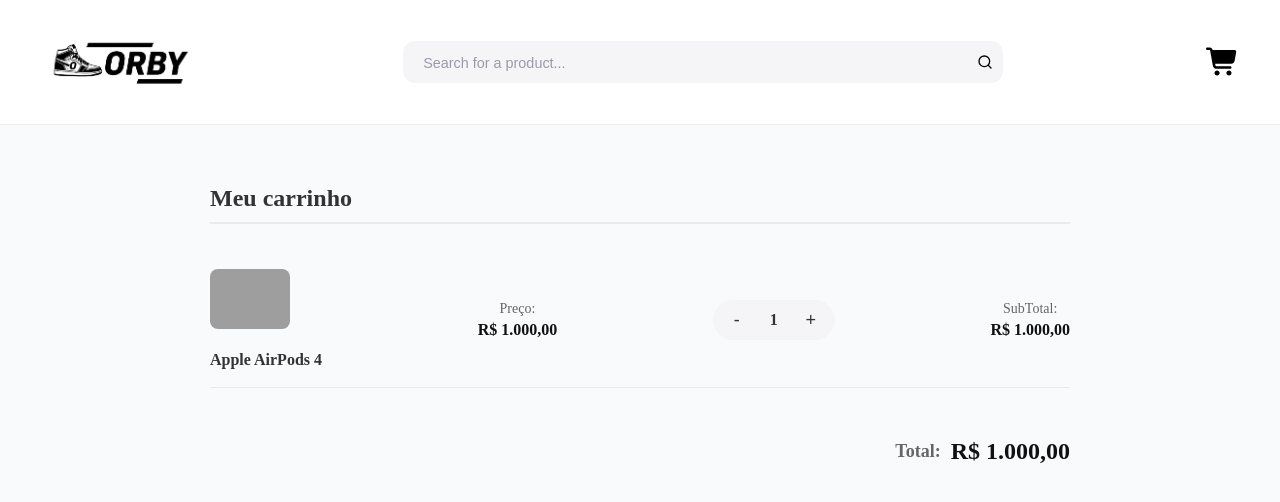
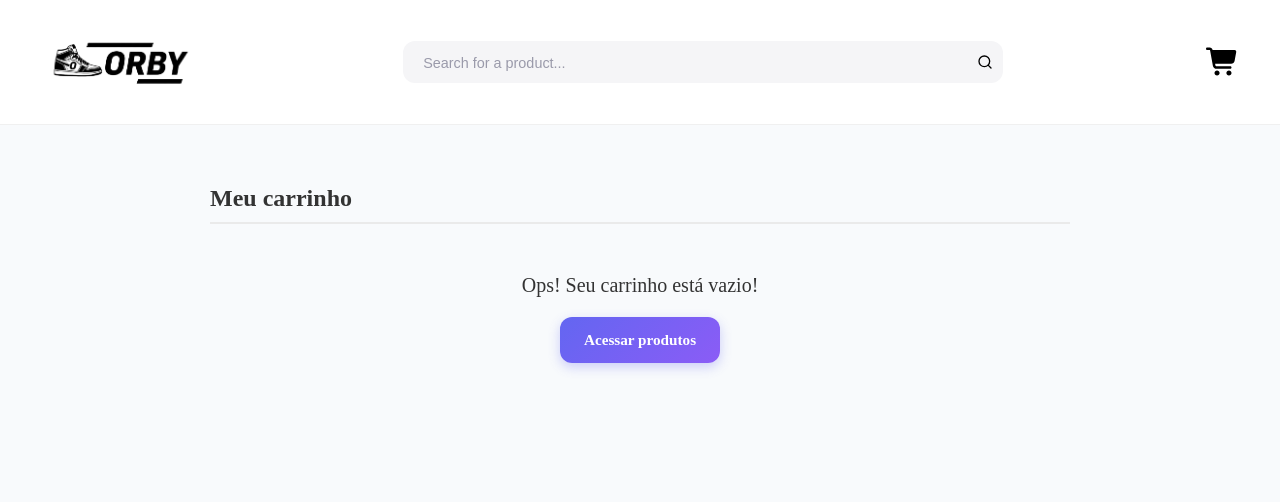
Before and after one commit to pcidro/Orby-E-Commerce, a React (Vite) app: page /carrinho in a window 1280 px wide. Shown: the top 502 px of the page. Built offline with nearby package versions, Linux system fonts and the light colour scheme; grey boxes are pictures that could not be loaded.

Commit message:
adicionando funcao de remover e adicionar item no carrinho de compras, e calculando o total do carrinho

```diff
--- a/src/Context.tsx
+++ b/src/Context.tsx
@@ -8,6 +8,9 @@
   cartAmount: number;
   setCart: React.Dispatch<React.SetStateAction<cartProps[]>>;
   addItemCart: (newItem: IProducts) => void;
+  removeItemCart: (product: cartProps) => void;
+  total: string;
+  increaseItem: (id: number) => void;
 }
 
 interface cartProps {
@@ -32,6 +35,7 @@
 export const UiContextProvider = ({ children }: PropsWithChildren) => {
   const [search, setSearch] = React.useState("");
   const [cart, setCart] = React.useState<cartProps[]>([]);
+  const [total, setTotal] = React.useState("");
 
   function addItemCart(newItem: IProducts) {
     const indexItem = cart.findIndex((item) => item.id === newItem.id);
@@ -43,6 +47,7 @@
         total: (cartList[indexItem].amount + 1) * cartList[indexItem].price,
       };
       setCart(cartList);
+      totalResultCart(cartList);
       return;
     }
     const data = {
@@ -51,6 +56,48 @@
       total: newItem.price,
     };
     setCart((products) => [...products, data]);
+    totalResultCart([...cart, data]);
+  }
+
+  function increaseItem(id: number) {
+    const newCart = cart.map((item) => {
+      if (item.id === id) {
+        const amount = item.amount + 1;
+        return {
+          ...item,
+          amount,
+          total: amount * item.price,
+        };
+      }
+      return item;
+    });
+    setCart(newCart);
+    totalResultCart(newCart);
+  }
+
+  function removeItemCart(product: cartProps) {
+    const indexItem = cart.findIndex((item) => item.id === product.id);
+    if (cart[indexItem].amount > 1) {
+      const newCart = [...cart];
+      newCart[indexItem] = {
+        ...newCart[indexItem],
+        amount: newCart[indexItem].amount - 1,
+        total: (newCart[indexItem].amount - 1) * newCart[indexItem].price,
+      };
+      setCart(newCart);
+      totalResultCart(newCart);
+      return;
+    }
+
+    const removeItem = cart.filter((item) => item.id !== product.id);
+    setCart(removeItem);
+    totalResultCart(removeItem);
+  }
+
+  function totalResultCart(produtos: cartProps[]) {
+    const myCart = produtos;
+    const result = myCart.reduce((acc, item) => acc + item.total, 0).toFixed(2);
+    setTotal(result);
   }
 
   return (
@@ -62,6 +109,9 @@
         setCart,
         cartAmount: cart.length,
         addItemCart,
+        total,
+        removeItemCart,
+        increaseItem,
       }}
     >
       {children}
--- a/src/Pages/Carrinho.tsx
+++ b/src/Pages/Carrinho.tsx
@@ -1,43 +1,63 @@
 import React from "react";
 import "../css/carrinho.css";
+import Context from "../Context";
+import { Link } from "react-router-dom";
 
 const Carrinho = () => {
+  const { cart, total, increaseItem, removeItemCart } = Context();
+
   return (
     <div className="container-carrinho">
       <h1>Meu carrinho</h1>
 
       <div className="lista-produtos">
-        <section className="item-cart">
+        {cart.length === 0 && (
+          <div className="noproducts">
+            <p> Ops! Seu carrinho está vazio!</p>
+            <Link to="/">Acessar produtos</Link>
+          </div>
+        )}
+        {cart.map((item) => (
+          <section key={item.id} className="item-cart">
             <div className="produto-info">
-            <img
-              src="https://store.storeimages.cdn-apple.com/1/as-images.apple.com/is/airpods-4-select-202409_FV1_FMT_WHH?wid=752&hei=636&fmt=jpeg&qlt=90&.v=WnVKRVRUTFVsYThXaWkydWViL1Q3YmRudmFtWnZKZ0szeGF4cDZsczlhOWU5bTRrM1hZbmw5eCtiRXdXMENIbGg5cFlXTXBPaHRzU3RjRTMyRlg3eTd0UkdMSDBFQ1ZUdTNVa3daQmFjd1hvRUpUejJXeHlMOSsrLy9ZbWFSbmo"
-              alt="AirPods"
-            />
-            <h2 className="produto-nome">Apple AirPods 4</h2>
+              <img src={item.images[0]} alt="AirPods" />
+              <h2 className="produto-nome">{item.title}</h2>
             </div>
 
             <div className="produto-preco">
-            <span>Preço:</span>
-            <strong>R$ 1.000,00</strong>
+              <span>Price:</span>
+              <strong>{item.price}</strong>
             </div>
 
             <div className="flex-cart">
-            <button className="btn-cart minus">-</button>
-            <span className="quantity">1</span>
-            <button className="btn-cart plus">+</button>
+              <button
+                onClick={() => removeItemCart(item)}
+                className="btn-cart minus"
+              >
+                -
+              </button>
+              <span className="quantity">{item.amount}</span>
+              <button
+                onClick={() => increaseItem(item.id)}
+                className="btn-cart plus"
+              >
+                +
+              </button>
             </div>
 
             <div className="produto-subtotal">
               <span>SubTotal:</span>
-            <strong>R$ 1.000,00</strong>
+              <strong>{item.total}</strong>
             </div>
           </section>
+        ))}
       </div>
-
+      {cart.length !== 0 && (
         <div className="resumo-carrinho">
           <strong className="total">Total:</strong>
-        <span className="valor-total">R$ 1.000,00</span>
+          <span className="valor-total">{total}</span>
         </div>
+      )}
     </div>
   );
 };
--- a/src/css/carrinho.css
+++ b/src/css/carrinho.css
@@ -120,3 +120,36 @@
   font-weight: bold;
   color: #111;
 }
+
+.noproducts {
+  display: flex;
+  align-items: center;
+  flex-direction: column;
+  margin-top: 20px;
+  justify-content: center;
+}
+
+.noproducts p {
+  font-size: 20px;
+}
+
+.noproducts a {
+  margin-top: 20px;
+  flex: 1;
+  padding: 14px 24px;
+  background: linear-gradient(135deg, #6366f1, #8b5cf6);
+  color: #ffffff;
+  font-size: 0.95rem;
+  font-weight: 700;
+  border: none;
+  border-radius: 12px;
+  cursor: pointer;
+  transition: all 0.3s ease;
+  box-shadow: 0 4px 12px rgba(99, 102, 241, 0.3);
+}
+
+.noproducts a:hover {
+  transform: translateY(-2px);
+  box-shadow: 0 8px 16px rgba(99, 102, 241, 0.4);
+  background: linear-gradient(135deg, #4f46e5, #7c3aed);
+}
```
Lines whose indentation alone changed are shown as unchanged.
